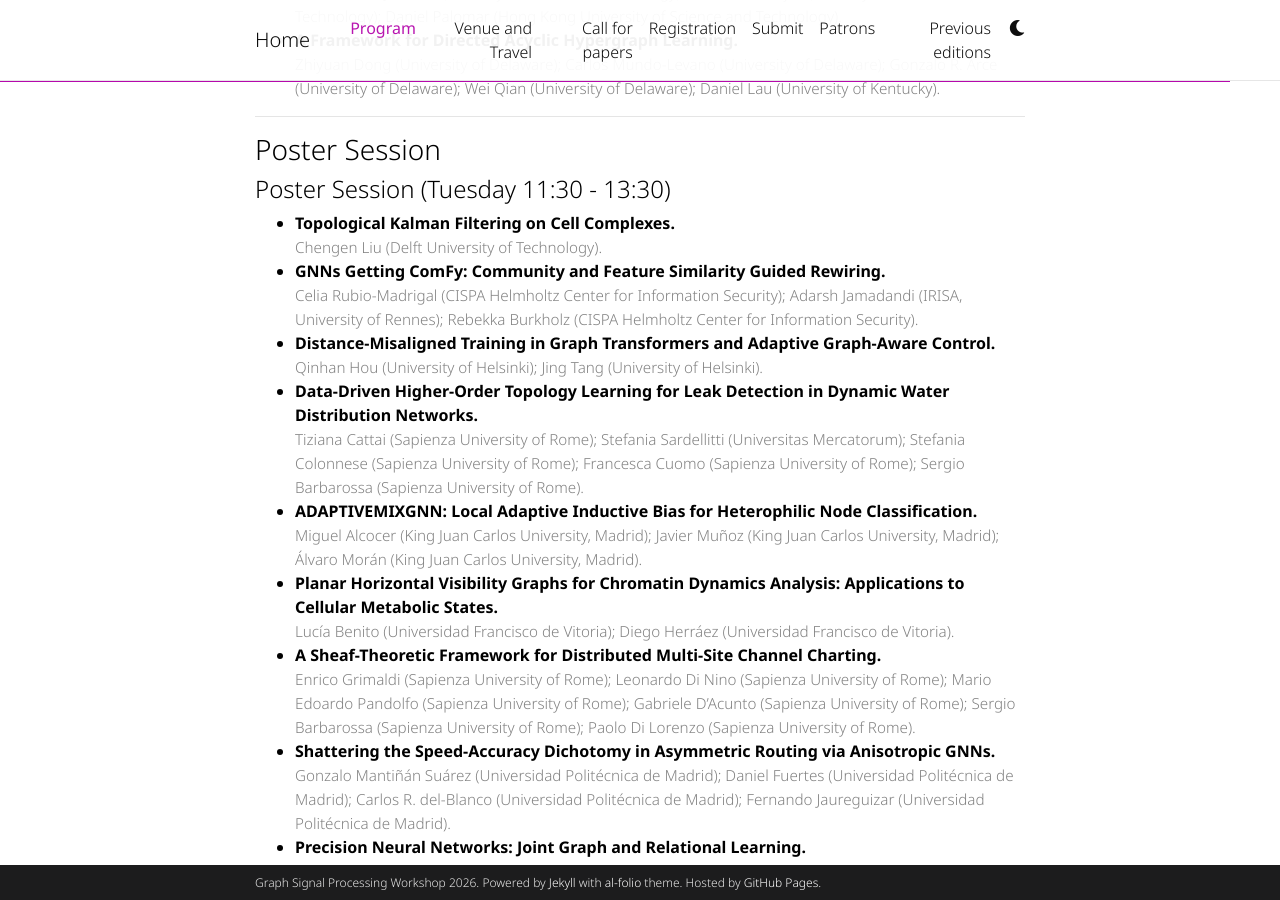
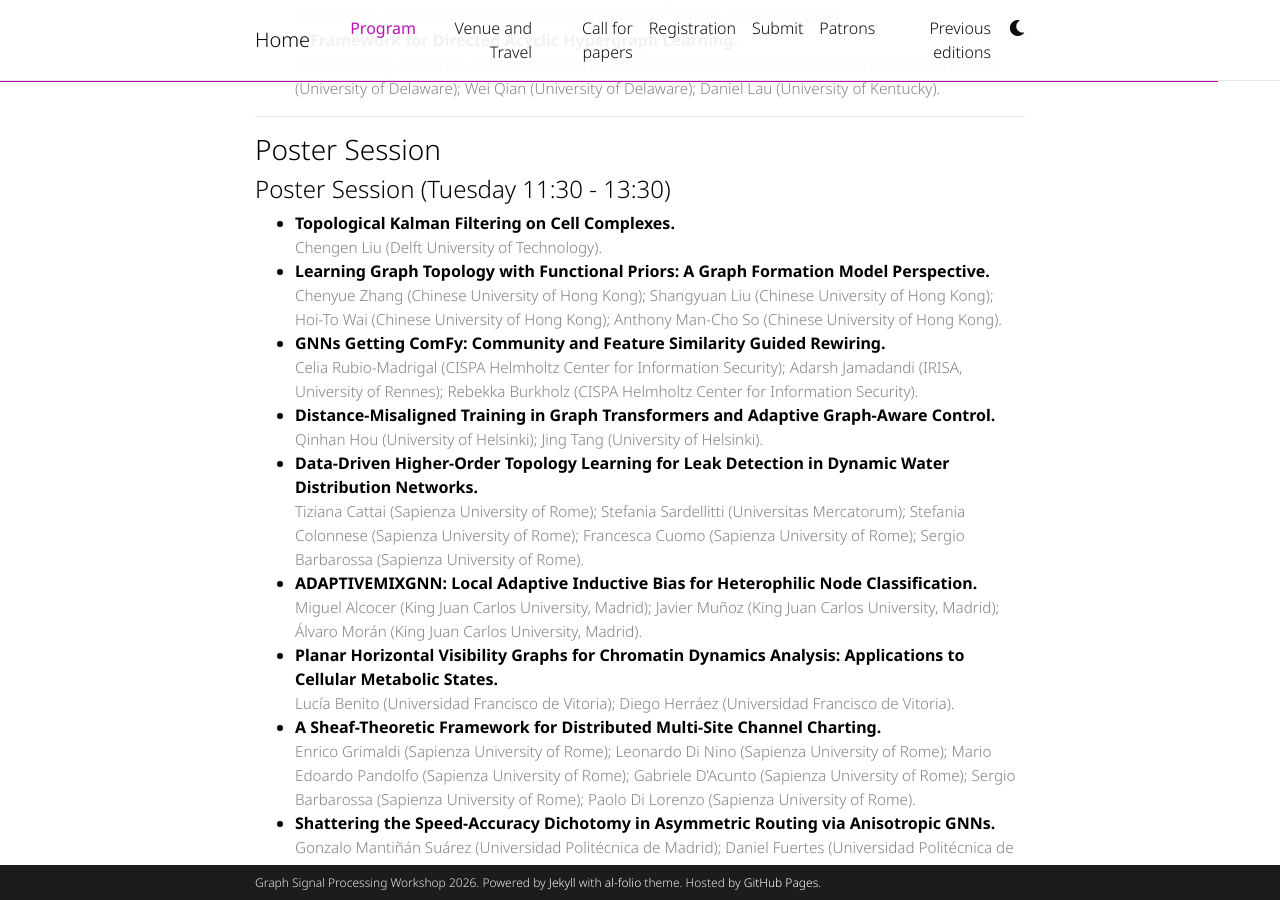
Before and after one commit to GSP2026/gsp2026.github.io, a Jekyll site: the page built from _pages/schedule.md, in a window 1280 px wide and 900 px high, scrolled down 7012 px. Built offline with Jekyll 4.4.1, drawn with Linux system fonts in a browser that asks for light colours; full-size pictures stand in for the smaller copies a plugin makes; comment, search, counter and statistics services are not loaded; a style sheet for code colours, icons or effects is not loaded.

Commit message:
Add poster session details for Tuesday

```diff
--- a/_pages/schedule.md
+++ b/_pages/schedule.md
@@ -501,6 +501,7 @@ There will be two social events during the conference:
 
 #### Poster Session (Tuesday 11:30 - 13:30)
 + <span class="paper-title">Topological Kalman Filtering on Cell Complexes.</span><br><span class="paper-authors">Chengen Liu (Delft University of Technology).</span>
++ <span class="paper-title">Learning Graph Topology with Functional Priors: A Graph Formation Model Perspective.</span><br><span class="paper-authors">Chenyue Zhang (Chinese University of Hong Kong); Shangyuan Liu (Chinese University of Hong Kong); Hoi-To Wai (Chinese University of Hong Kong); Anthony Man-Cho So (Chinese University of Hong Kong).</span>
 + <span class="paper-title">GNNs Getting ComFy: Community and Feature Similarity Guided Rewiring.</span><br><span class="paper-authors">Celia Rubio-Madrigal (CISPA Helmholtz Center for Information Security); Adarsh Jamadandi (IRISA, University of Rennes); Rebekka Burkholz (CISPA Helmholtz Center for Information Security).</span>
 + <span class="paper-title">Distance-Misaligned Training in Graph Transformers and Adaptive Graph-Aware Control.</span><br><span class="paper-authors">Qinhan Hou (University of Helsinki); Jing Tang (University of Helsinki).</span>
 + <span class="paper-title">Data-Driven Higher-Order Topology Learning for Leak Detection in Dynamic Water Distribution Networks.</span><br><span class="paper-authors">Tiziana Cattai (Sapienza University of Rome); Stefania Sardellitti (Universitas Mercatorum); Stefania Colonnese (Sapienza University of Rome); Francesca Cuomo (Sapienza University of Rome); Sergio Barbarossa (Sapienza University of Rome).</span>
```
